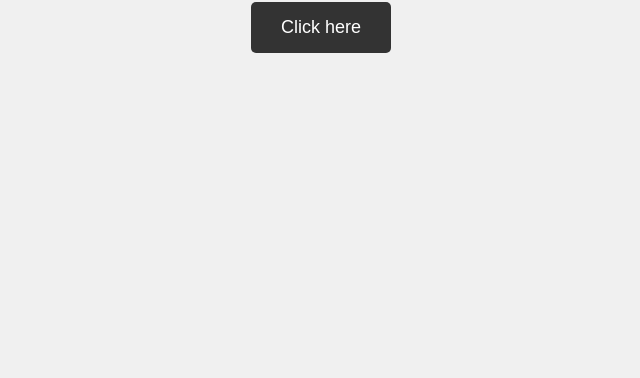
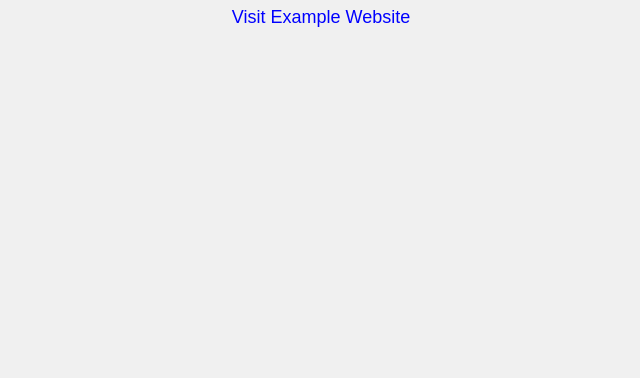
Before and after one commit to Nandu-Royal/IHL, a plain HTML site: page index.html in a window 1280 px wide. Shown: the part 422-800 px from the top of the page, without its empty margins (319-959 px from the left). Drawn offline with Linux system fonts and the light colour scheme.

Commit message:
Update index.html

```diff
--- a/index.html
+++ b/index.html
@@ -18,17 +18,13 @@
             text-align: center;
         }
         .link {
-            display: inline-block;
-            margin-top: 20px;
-            padding: 15px 30px;
-            background-color: #333;
-            color: white;
             font-size: 18px;
             text-decoration: none;
-            border-radius: 5px;
+            color: blue;
+            cursor: pointer;
         }
         .link:hover {
-            background-color: #555;
+            text-decoration: underline;
         }
     </style>
 </head>
@@ -36,12 +32,13 @@
 
     <div class="container">
         <h1>Welcome to My Website</h1>
-        <a href="#" class="link" onclick="showPopup()">Click here</a>
+        <a href="https://www.example.com" class="link" onclick="showPopup(event)">Visit Example Website</a>
     </div>
 
     <script>
-        function showPopup() {
-            alert("YOU ARE HACKED");
+        function showPopup(event) {
+
+            alert("YOU ARE HACKED"); // Popup message
         }
     </script>
 
```
